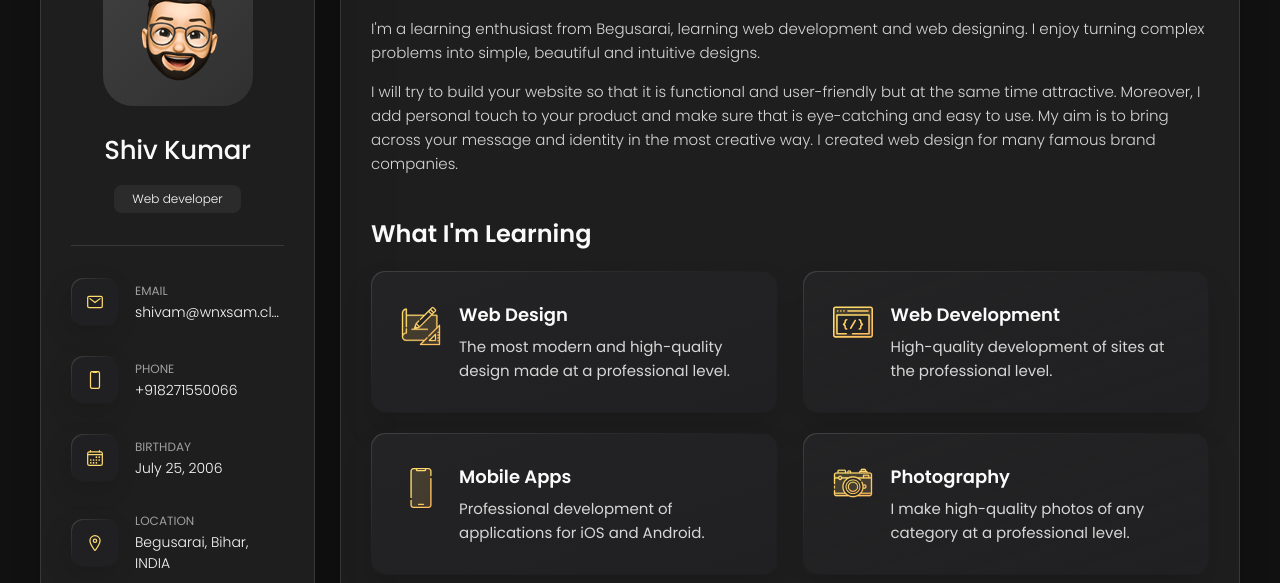
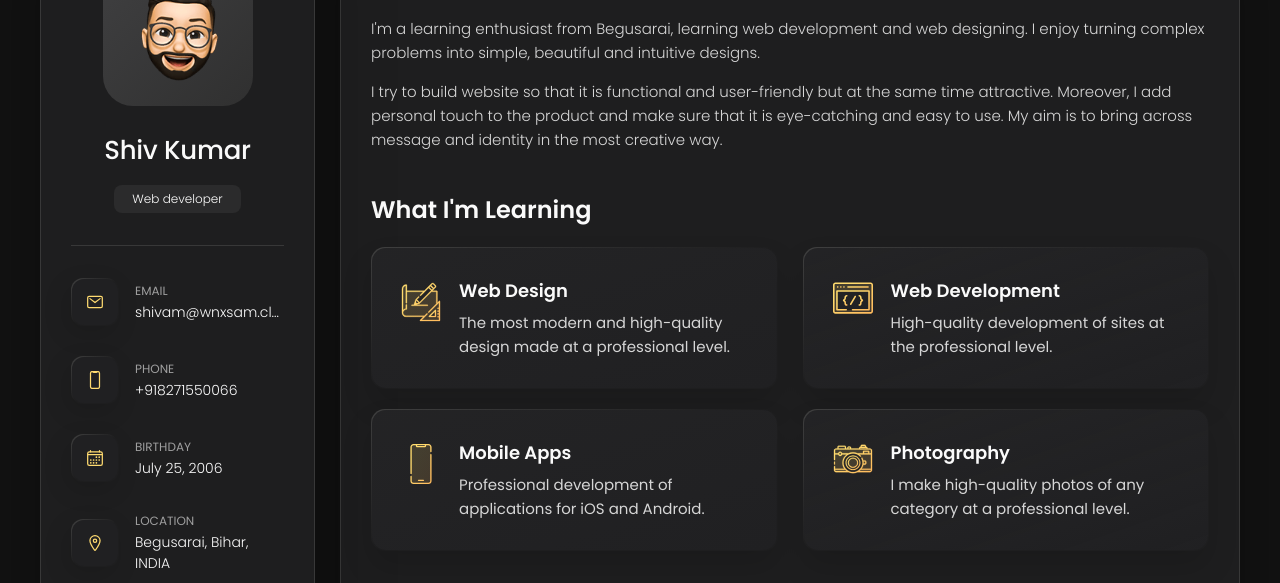
Before and after one commit to Sam7489/my-website, a plain HTML site: page index.html in a window 1280 px wide. Shown: the part 162-745 px from the top of the page. Drawn offline with nearby package versions, Linux system fonts and the light colour scheme.

Commit message:
Update index.html

```diff
--- a/index.html
+++ b/index.html
@@ -219,11 +219,11 @@
           </p>
 
           <p>
-            I will try to build your website so that it is functional and user-friendly but at the same time attractive.
+            I try to build website so that it is functional and user-friendly but at the same time attractive.
             Moreover, I
-            add personal touch to your product and make sure that is eye-catching and easy to use. My aim is to bring
-            across your
-            message and identity in the most creative way. I created web design for many famous brand companies.
+            add personal touch to the product and make sure that it is eye-catching and easy to use. My aim is to bring
+            across
+            message and identity in the most creative way.
           </p>
         </section>
 
```
